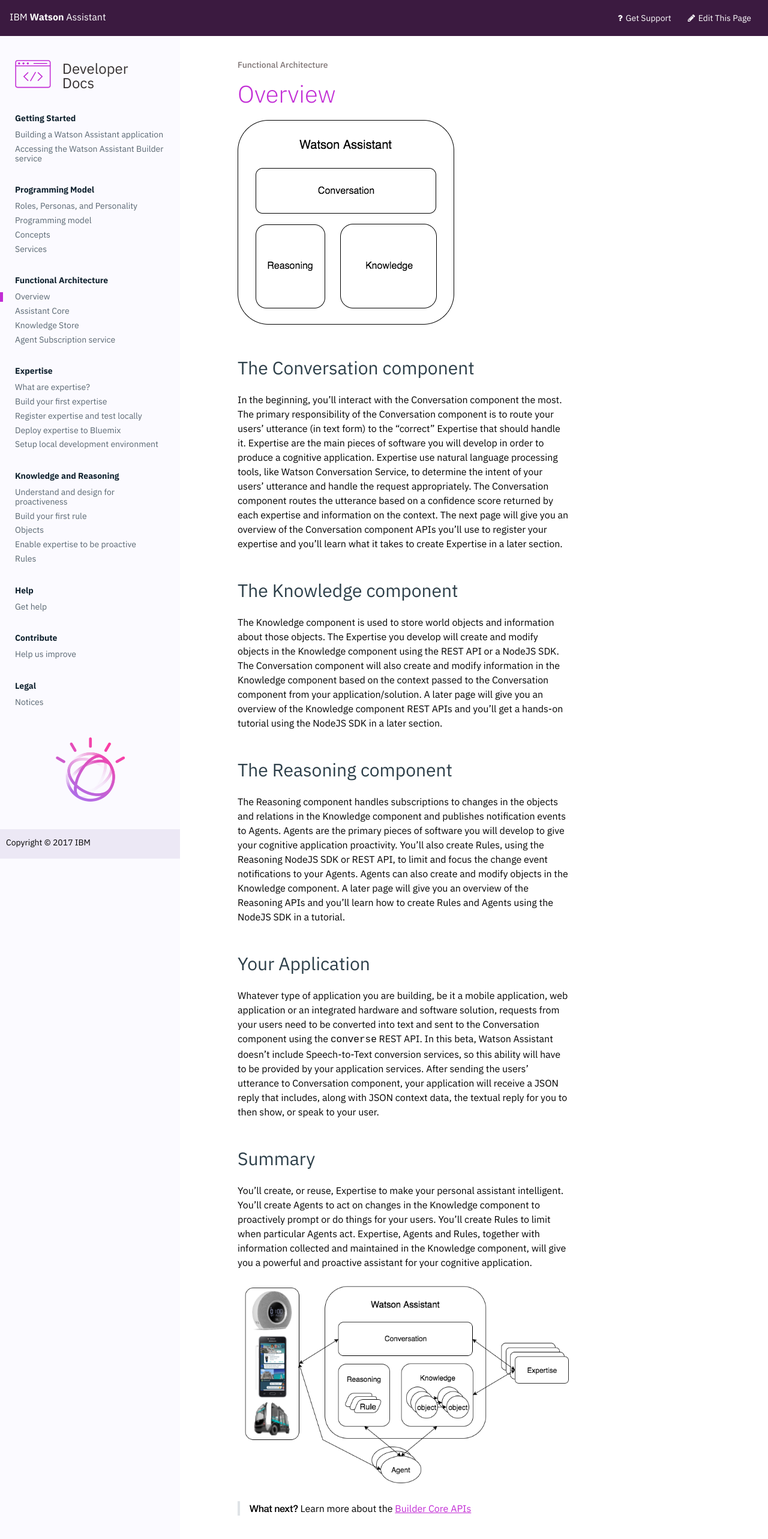
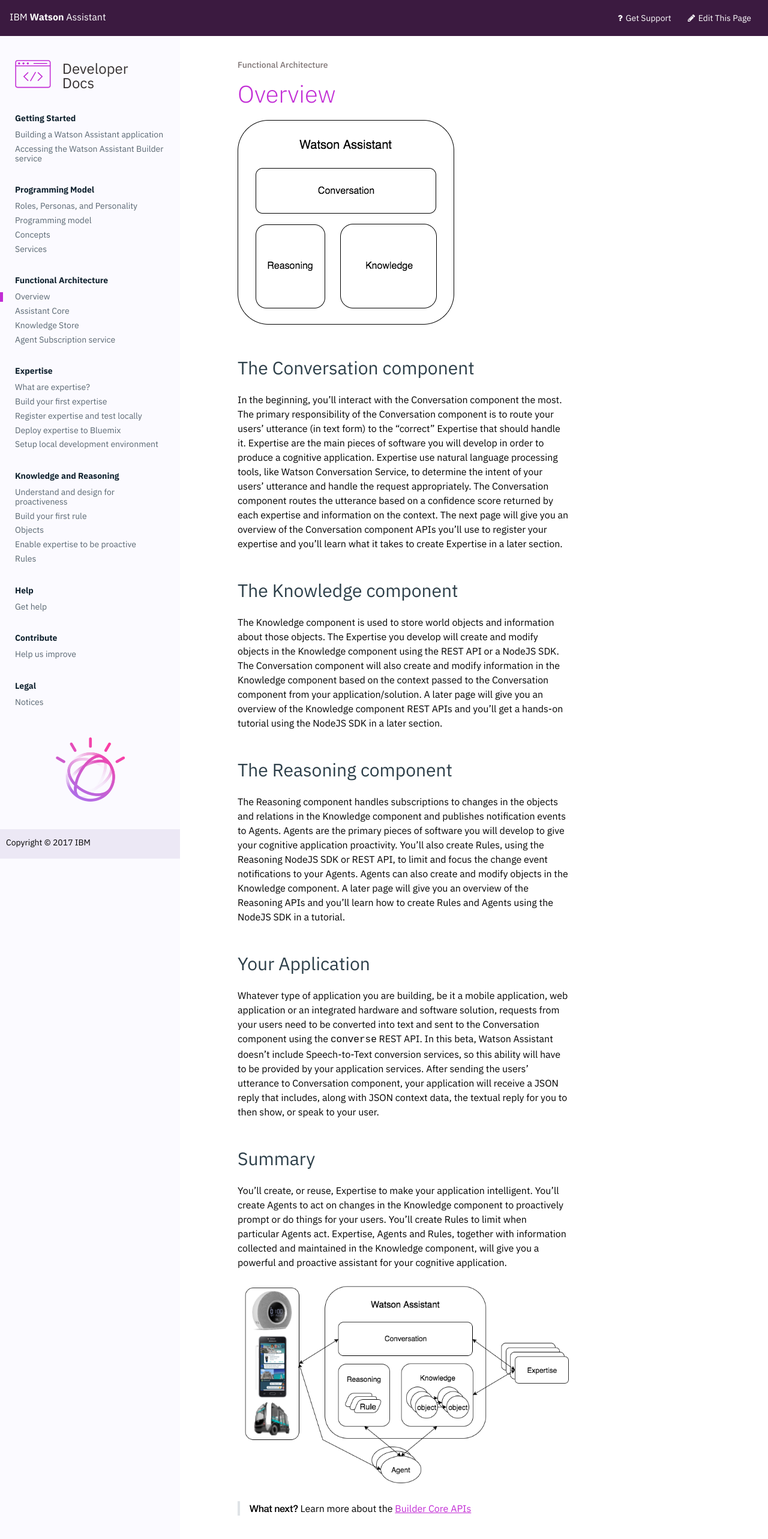
Before and after one commit to benjohnsonnlp/developer, a Jekyll site: the page built from _content/understand-service/overview.md, in a window 1280 px wide. Shown: the top 2565 px of the page at 60% size. Built offline with Jekyll 4.4.1, drawn with Linux system fonts in a browser that asks for light colours.

Commit message:
removes personal from the overview page

```diff
--- a/_content/understand-service/overview.md
+++ b/_content/understand-service/overview.md
@@ -23,7 +23,7 @@
 
 ## Summary
 
-You'll create, or reuse, Expertise to make your personal assistant intelligent.  You'll create Agents to act on changes in the Knowledge component to proactively prompt or do things for your users.  You'll create Rules to limit when particular Agents act.  Expertise, Agents and Rules, together with information collected and maintained in the Knowledge component, will give you a powerful and proactive assistant for your cognitive application.
+You'll create, or reuse, Expertise to make your application intelligent.  You'll create Agents to act on changes in the Knowledge component to proactively prompt or do things for your users.  You'll create Rules to limit when particular Agents act.  Expertise, Agents and Rules, together with information collected and maintained in the Knowledge component, will give you a powerful and proactive assistant for your cognitive application.
 
 ![Watson Assistant Based Application]({{site.baseurl}}/images/wpa_overview2.png)
 
```
